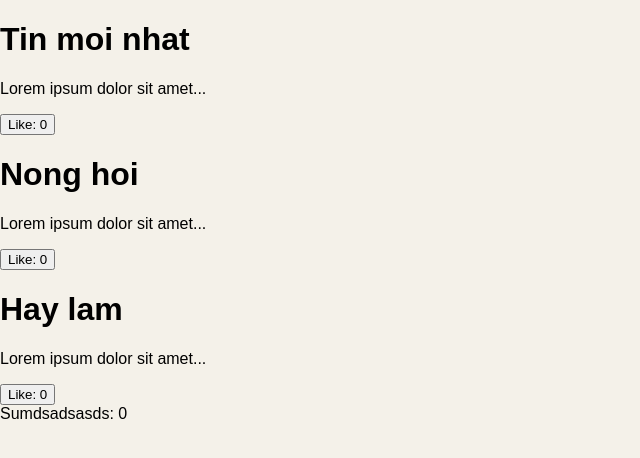
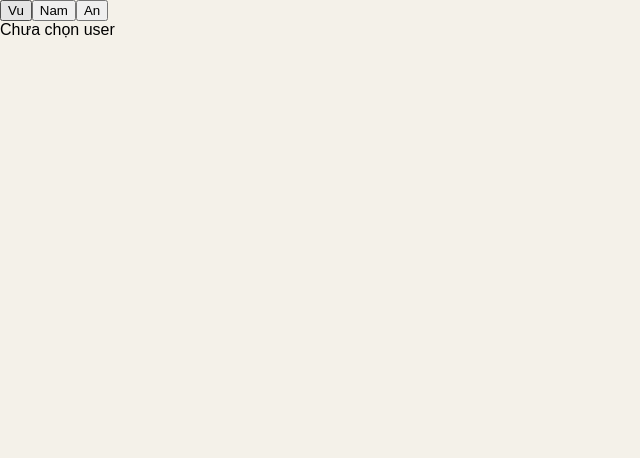
Before and after one commit to suThyyy/react-study, a React (Vite) app: page / in a window 1280 px wide. Shown: the top 458 px of the page, without its empty margins (0-640 px from the left). Built offline with nearby package versions, Linux system fonts and the light colour scheme.

Commit message:
thong tin nguoi dung

```diff
--- a/src/App.jsx
+++ b/src/App.jsx
@@ -1,41 +1,41 @@
 import { useState } from "react";
-
-function SumLike({ likes }) {
-  return <div>Sumdsadsasds: {likes}</div>;
-}
-function PostCard({ heading, getSumLikes }) {
-  const [like, setLike] = useState(0);
-
-  function increaseLike() {
-    setLike((prev) => prev + 1);
-    getSumLikes();
-  }
-
+function UserList({ users, onSelectUser }) {
   return (
     <div>
-      <h1>{heading}</h1>
+      {users.map((user) => (
+        <button key={user.id} onClick={() => onSelectUser(user)}>
+          {user.name}
+        </button>
+      ))}
+    </div>
+  );
+}
 
-      <p>Lorem ipsum dolor sit amet...</p>
-
-      <button onClick={increaseLike}>Like: {like}</button>
+function UserDetail({ selectedUser }) {
+  if (!selectedUser) {
+    return <div>Chưa chọn user</div>;
+  }
+  return (
+    <div>
+      <span>Name: {selectedUser.name}</span>
+      <span>Age: {selectedUser.age}</span>
     </div>
   );
 }
 
 function App() {
-  const [likes, setLikes] = useState(0);
-  function getSumLikes() {
-    setLikes((prev) => prev + 1);
-    console.log("getsumlike");
-  }
+  const users = [
+    { id: 1, name: "Vu", age: 22 },
+    { id: 2, name: "Nam", age: 23 },
+    { id: 3, name: "An", age: 20 },
+  ];
+  const [selectedUser, setUser] = useState(null);
+
   return (
     <>
-      <PostCard getSumLikes={getSumLikes} heading={"Tin moi nhat"} />
-      <PostCard getSumLikes={getSumLikes} heading={"Nong hoi"} />
-      <PostCard getSumLikes={getSumLikes} heading={"Hay lam"} />
-      <SumLike likes={likes} />
+      <UserList users={users} onSelectUser={setUser} />
+      <UserDetail selectedUser={selectedUser} />
     </>
   );
 }
-
 export default App;
```
